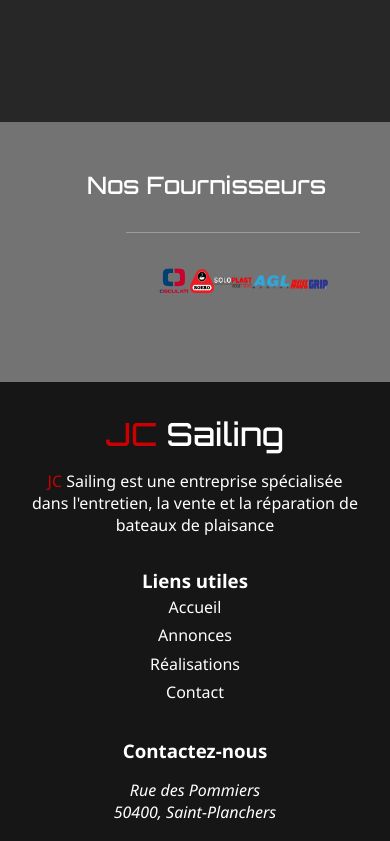
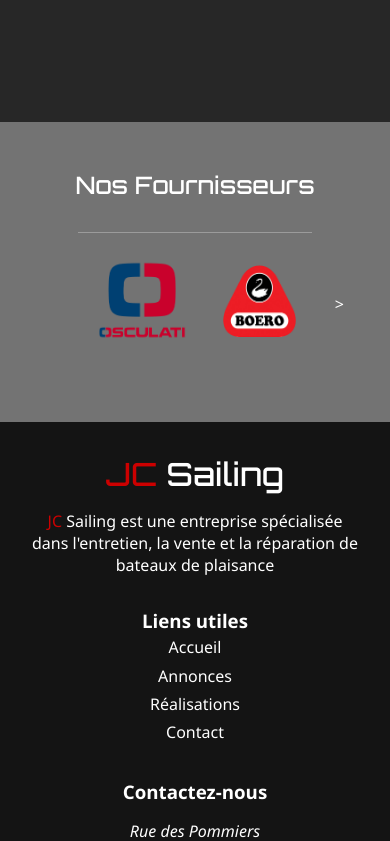
Before and after one commit to qdtrl/jc-sailing-front, a Next.js app: page / in a window 390 px wide. Shown: the part 2560-3401 px from the top of the page. Built offline with nearby package versions, Linux system fonts and the light colour scheme.

Commit message:
reponsive suppliers

```diff
--- a/components/Suppliers/index.jsx
+++ b/components/Suppliers/index.jsx
@@ -1,53 +1,86 @@
-import Image from 'next/image'
+import Image from 'next/image';
+import { useState, useEffect } from "react";
 import styles from './suppliers.module.scss';
 
+
 const Suppliers = () => {
-  return (
-    <section className={styles.suppliers}>
-      <h2>Nos Fournisseurs</h2>
-      <ul>
-        <li>
+  const [windowHeight, setWindowHeight] = useState(800);
+  const [index, setIndex ] = useState(0);
+
+  useEffect(() => {
+    if (window.innerWidth) {
+      setWindowHeight(window.innerWidth);
+    }
+  }, [])
+
+  const suppliers = [
     <Image
     src="/images/osculati.png"
     alt="Osculati"
     height={120}
     width={120}
-          />
-        </li>
-        <li>
+    />,
     <Image
     src="/images/boero.png"
     alt="Boero"
     height={90}
     width={90}
-          />
-        </li>
-        <li>
+    />,
     <Image
     src="/images/soloplast.png"
     alt="Soloplast"
     height={50}
     width={144}
-          />
-        </li>
-        <li>
+    />,
     <Image
     src="/images/agl_marine.png"
     alt="Agl Marine"
     height={60}
     width={144}
-          />
-        </li>
-        <li>
+    />,
     <Image
       src="/images/awl_grip.png"
       alt="Awl Grip"
       height={40}
       width={144}
     />
-        </li>
+  ];
+
+  const handleBack = () => {
+    setIndex(index - 2);
+  }
+
+  const handleNext = () => {
+    setIndex(index + 2);
+  }
+  return (
+    <>
+    { windowHeight >= 1200 ?
+      <section className={styles.suppliers_web}>
+        <h2>Nos Fournisseurs</h2>
+        <ul>
+          {suppliers.map(supplier => (<li>{supplier}</li>))}
         </ul>
       </section>
+      :
+      <section className={styles.suppliers_mobile}>
+        <h2>Nos Fournisseurs</h2>
+        { index !== 4 ?
+          <ul>
+            { index != 0 && <div className={styles.arrow_left} onClick={handleBack}>{`<`}</div>}
+            <li>{suppliers[index]}</li>
+            <li>{suppliers[index + 1]}</li>
+            <div className={styles.arrow_right} onClick={handleNext}>{`>`}</div>
+          </ul>
+          :
+          <ul>
+            <div className={styles.arrow_left} onClick={handleBack}>{`<`}</div>
+            <li>{suppliers[index]}</li>
+          </ul>
+        }
+      </section>  }
+    </>
+
   )
 };
 
--- a/components/Suppliers/suppliers.module.scss
+++ b/components/Suppliers/suppliers.module.scss
@@ -1,6 +1,6 @@
 @import '../../styles/config';
 
-.suppliers {
+.suppliers_web {
   padding: 3rem;
   background-color: $background-grey;
   text-align: left;
@@ -20,3 +20,52 @@
     width: 60vw;
   }
 }
+
+.suppliers_mobile {
+  height: 300px;
+  width: 100vw;
+  display: flex;
+  align-items: center;
+  flex-direction: column;
+  justify-content: center;
+  padding: 3rem;
+  background-color: $background-grey;
+  text-align: center;
+  h2 {
+    margin-bottom: 2rem;
+    font-family: Orbitron;
+  }
+  ul {
+    border-top: 1px solid #9e9e9ef1;
+    list-style-type: none;
+    display: flex;
+    justify-content: space-around;
+    align-items: center;
+    width: 60vw;
+    height: 220px;
+    li {
+      margin: 1rem
+    }
+    div.arrow {
+      &_left {
+        position: absolute;
+        padding: 30px;
+        text-align: center;
+        left: 1rem;
+        :hover, :target {
+          background-color: $background-navbar;
+        }
+
+      }
+      &_right {
+        position: absolute;
+        right: 1rem;
+        padding: 30px;
+        text-align: center;
+        :hover {
+          background-color: $background-navbar;
+        }
+      }
+    }
+  }
+}
--- a/styles/_config.scss
+++ b/styles/_config.scss
@@ -1,7 +1,7 @@
 $background-color: #272727;
 $background-cards: #424040b0;
 $background-contact: #272727cc;
-$background-navbar: #131313c9;
+$background-navbar: #131313ec;
 $background-grey: #9e9e9ea4;
 $primary-color: #cc0000;
 $secondary-color: white;
```
Lines whose indentation alone changed are shown as unchanged.
